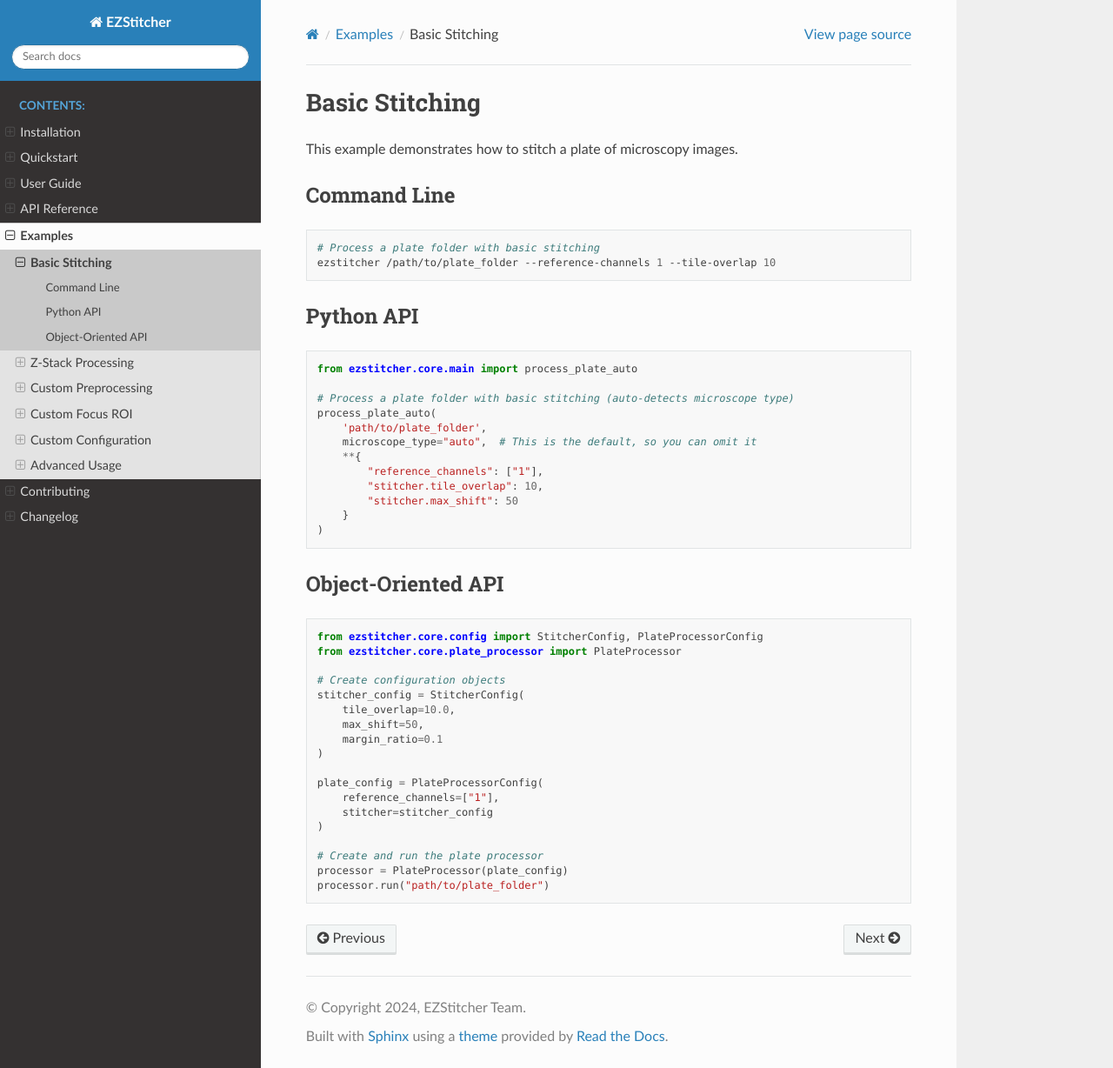
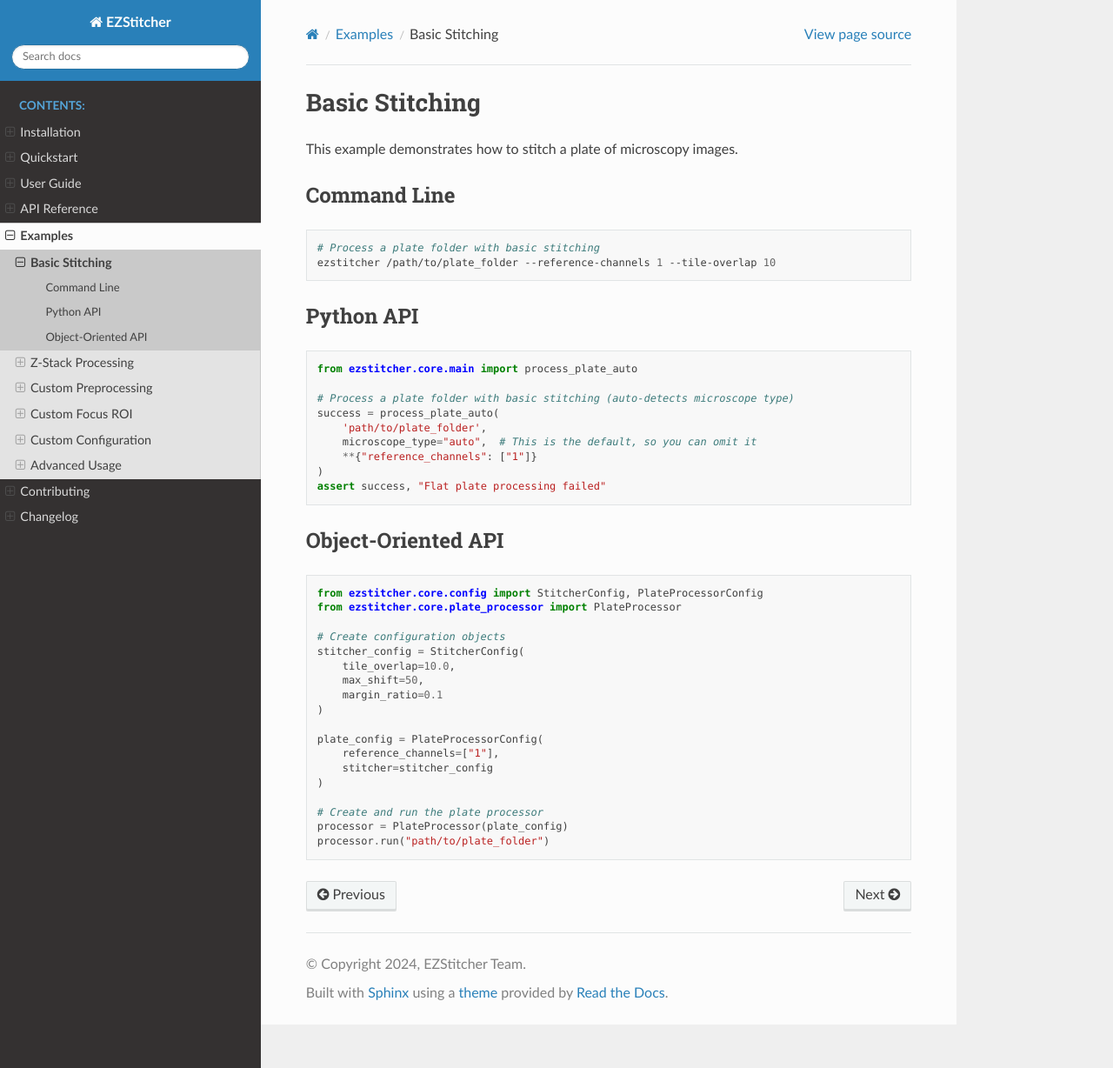
Before and after one commit to trissim/ezstitcher, a Sphinx documentation site: the page built from docs/source/examples/basic_stitching.rst, in a window 1280 px wide and 1228 px high. Shown: the whole window at 87% size. Built offline with Sphinx 7.4.7 and the Read the Docs theme 3.1.0, drawn with Linux system fonts in a browser that asks for light colours.

Commit message:
docs: Update documentation examples to match tested code

```diff
--- a/docs/source/examples/basic_stitching.rst
+++ b/docs/source/examples/basic_stitching.rst
@@ -19,15 +19,12 @@ Python API
     from ezstitcher.core.main import process_plate_auto
 
     # Process a plate folder with basic stitching (auto-detects microscope type)
-    process_plate_auto(
+    success = process_plate_auto(
         'path/to/plate_folder',
         microscope_type="auto",  # This is the default, so you can omit it
-        **{
-            "reference_channels": ["1"],
-            "stitcher.tile_overlap": 10,
-            "stitcher.max_shift": 50
-        }
+        **{"reference_channels": ["1"]}
     )
+    assert success, "Flat plate processing failed"
 
 Object-Oriented API
 -----------------
```
Also changed, not shown: README.md (+34 -33 lines).
